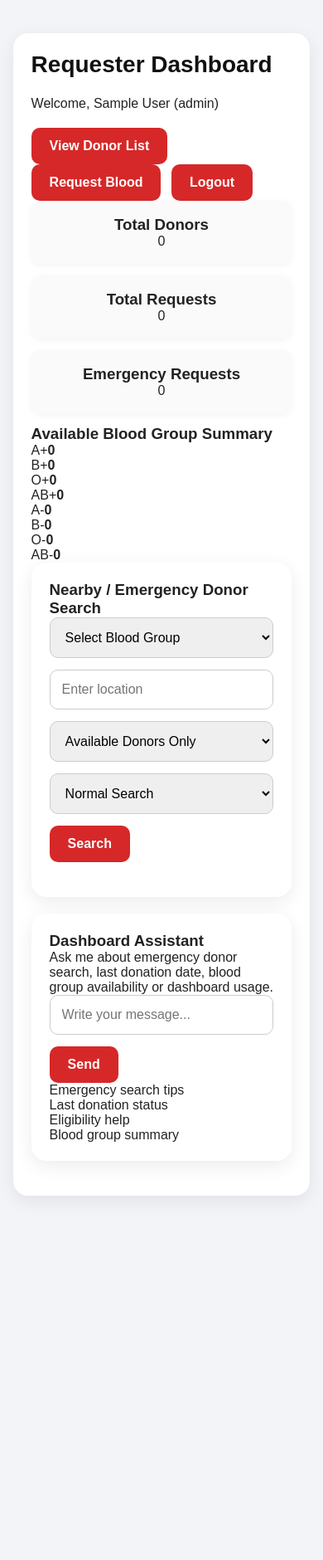
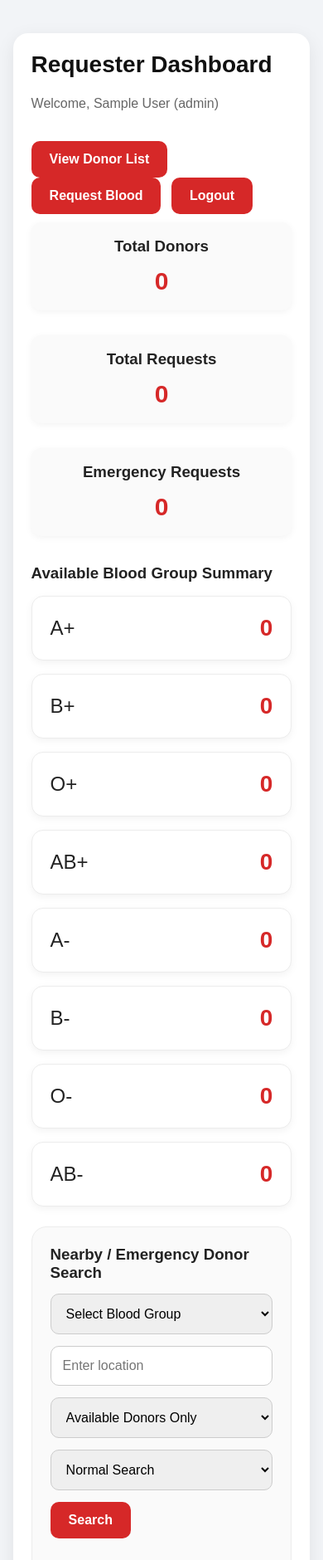
Before and after one commit to mihir1428/Blood-Donor-System, a plain HTML site: page Frontend/dashboard.html in a window 390 px wide. Shown: the top 1880 px of the page at 83% size. Before the commit the page ends 1481 px from the top, so only its background shows below. Drawn offline with Linux system fonts and the light colour scheme; no server answers; sample sign-in values are in the browser's storage.

Commit message:
Update style.css

```diff
--- a/Frontend/style.css
+++ b/Frontend/style.css
@@ -14,6 +14,10 @@ body {
   width: 85%;
   max-width: 900px;
   margin: 40px auto;
+}
+
+.wide-container {
+  max-width: 1300px;
 }
 
 .header {
@@ -76,10 +80,52 @@ body {
   margin-bottom: 20px;
 }
 
+.inner-card {
+  padding: 24px;
+  box-shadow: none;
+  border: 1px solid #ececec;
+  background: #fafafa;
+}
+
+.hero-card {
+  background: linear-gradient(135deg, #d62828, #ef4444);
+  color: #fff;
+  padding: 28px;
+  border-radius: 18px;
+  margin-bottom: 22px;
+  display: flex;
+  align-items: center;
+  justify-content: space-between;
+  gap: 20px;
+  box-shadow: 0 10px 24px rgba(214, 40, 40, 0.18);
+}
+
+.hero-card h2 {
+  color: #fff;
+  margin-bottom: 10px;
+}
+
+.hero-badge {
+  background: rgba(255, 255, 255, 0.18);
+  padding: 12px 18px;
+  border-radius: 999px;
+  font-weight: bold;
+  white-space: nowrap;
+}
+
 h2 {
   margin-bottom: 22px;
   font-size: 28px;
   color: #111;
+}
+
+h3 {
+  margin-bottom: 14px;
+}
+
+.section-title {
+  margin-top: 20px;
+  margin-bottom: 16px;
 }
 
 label {
@@ -140,11 +186,16 @@ table td {
   border: 1px solid #ddd;
   padding: 12px;
   text-align: center;
+  vertical-align: middle;
 }
 
 table th {
   background: #d62828;
   color: #fff;
+}
+
+.table-wrap {
+  overflow-x: auto;
 }
 
 .dashboard-card {
@@ -154,6 +205,157 @@ table th {
   text-align: center;
   margin-bottom: 14px;
   box-shadow: 0 2px 8px rgba(0, 0, 0, 0.05);
+}
+
+.dashboard-card p {
+  font-size: 30px;
+  font-weight: bold;
+  color: #d62828;
+  margin-top: 8px;
+}
+
+.stats-grid {
+  display: grid;
+  grid-template-columns: repeat(3, 1fr);
+  gap: 16px;
+}
+
+.blood-grid {
+  display: grid;
+  grid-template-columns: repeat(4, 1fr);
+  gap: 16px;
+  margin-bottom: 24px;
+}
+
+.blood-card {
+  background: #fff;
+  border: 1px solid #ececec;
+  box-shadow: 0 3px 10px rgba(0, 0, 0, 0.05);
+  border-radius: 14px;
+  padding: 22px;
+  display: flex;
+  align-items: center;
+  justify-content: space-between;
+  font-size: 24px;
+}
+
+.blood-card strong {
+  color: #d62828;
+  font-size: 28px;
+}
+
+.two-column {
+  display: grid;
+  grid-template-columns: 2fr 1fr;
+  gap: 20px;
+}
+
+.dashboard-sections {
+  align-items: start;
+}
+
+.dashboard-header-row {
+  display: flex;
+  justify-content: space-between;
+  align-items: center;
+  gap: 16px;
+  flex-wrap: wrap;
+  margin-bottom: 10px;
+}
+
+.filter-grid {
+  display: grid;
+  grid-template-columns: repeat(5, 1fr);
+  gap: 12px;
+  align-items: end;
+}
+
+.top-actions {
+  margin-top: 20px;
+}
+
+.result-card {
+  background: #fff;
+  border: 1px solid #eee;
+  border-left: 4px solid #d62828;
+  border-radius: 12px;
+  padding: 18px;
+  margin-bottom: 14px;
+  box-shadow: 0 2px 8px rgba(0, 0, 0, 0.04);
+}
+
+.result-top {
+  display: flex;
+  align-items: center;
+  justify-content: space-between;
+  margin-bottom: 10px;
+}
+
+.result-top h4 {
+  font-size: 20px;
+}
+
+.badge {
+  background: #ffe5e5;
+  color: #d62828;
+  padding: 8px 12px;
+  border-radius: 999px;
+  font-weight: bold;
+}
+
+.chatbox {
+  background: #f8f8f8;
+  border: 1px solid #e4e4e4;
+  border-radius: 12px;
+  min-height: 280px;
+  max-height: 350px;
+  overflow-y: auto;
+  padding: 14px;
+  margin-bottom: 12px;
+}
+
+.chat-message {
+  padding: 10px 14px;
+  border-radius: 12px;
+  margin-bottom: 10px;
+  max-width: 85%;
+  line-height: 1.5;
+}
+
+.chat-message.bot {
+  background: #ffecec;
+  color: #8b1111;
+}
+
+.chat-message.user {
+  background: #d62828;
+  color: #fff;
+  margin-left: auto;
+}
+
+.chat-input-row {
+  display: flex;
+  gap: 10px;
+}
+
+.chat-input-row input {
+  margin-bottom: 0;
+}
+
+.mini-feature-list {
+  display: flex;
+  flex-wrap: wrap;
+  gap: 10px;
+  margin-top: 16px;
+}
+
+.mini-feature {
+  background: #fbeaea;
+  color: #a11a1a;
+  padding: 10px 12px;
+  border-radius: 999px;
+  font-size: 14px;
+  font-weight: 600;
 }
 
 .emergency-row {
@@ -171,8 +373,26 @@ table th {
   font-weight: bold;
 }
 
-.top-actions {
-  margin-top: 20px;
+.muted-text {
+  color: #666;
+}
+
+#donorFields {
+  display: block;
+}
+
+@media (max-width: 1100px) {
+  .blood-grid {
+    grid-template-columns: repeat(2, 1fr);
+  }
+
+  .two-column {
+    grid-template-columns: 1fr;
+  }
+
+  .filter-grid {
+    grid-template-columns: 1fr 1fr;
+  }
 }
 
 @media (max-width: 768px) {
@@ -197,4 +417,25 @@ table th {
   .card {
     padding: 22px;
   }
+
+  .stats-grid {
+    grid-template-columns: 1fr;
+  }
+
+  .blood-grid {
+    grid-template-columns: 1fr;
+  }
+
+  .filter-grid {
+    grid-template-columns: 1fr;
+  }
+
+  .chat-input-row {
+    flex-direction: column;
+  }
+
+  .hero-card {
+    flex-direction: column;
+    align-items: flex-start;
+  }
 }
```
